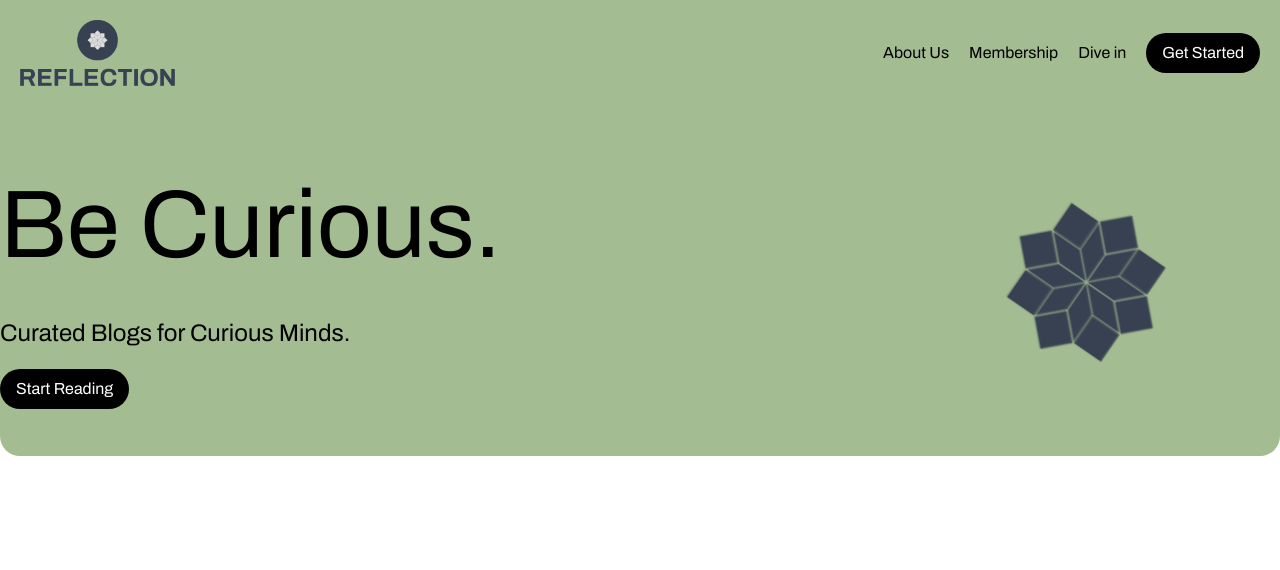
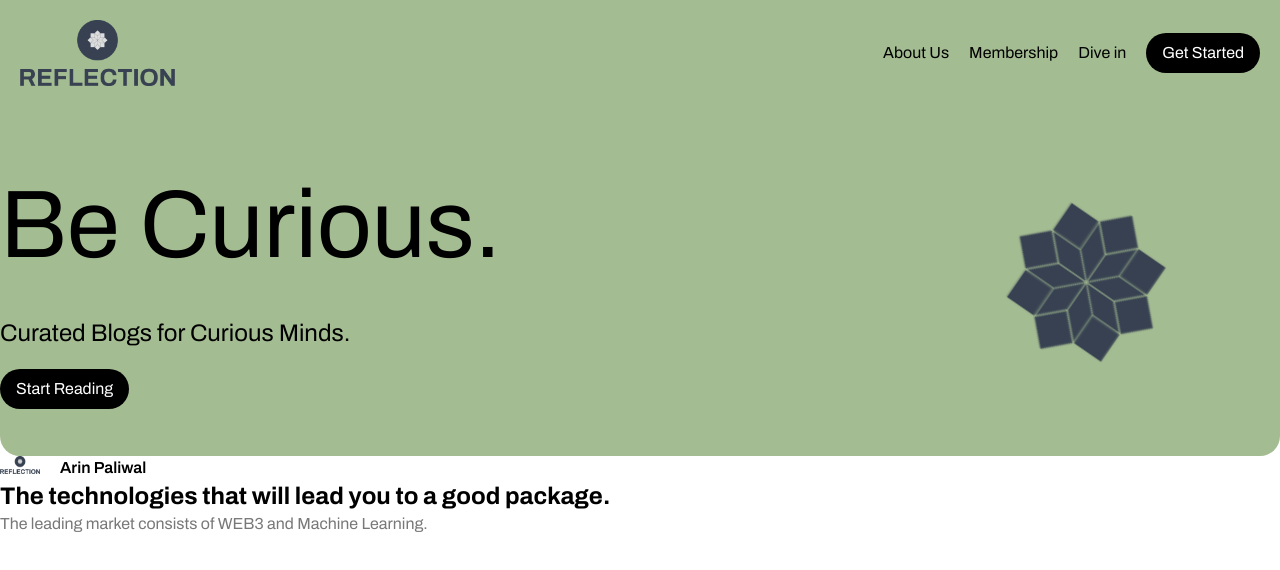
Before and after one commit to arin-paliwal/Reflection, a Next.js app: page / in a window 1280 px wide. Shown: the top 570 px of the page. Built offline with nearby package versions, Linux system fonts and the light colour scheme.

Commit message:
Maintaining Artciles

```diff
--- a/src/app/components/Cards.js
+++ b/src/app/components/Cards.js
@@ -0,0 +1,38 @@
+import Image from "next/image";
+import logo from "../../../assets/images/logo.png";
+import React from "react";
+const styles = {
+  authorContainer: "flex gap-5 ",
+  authorImageContainer: "",
+  authorImage: "object-cover",
+  postDetails: "",
+  briefing: "text-[#787878]",
+  title: "font-bold text-2xl",
+  authorName: "font-semibold",
+};
+const Cards = () => {
+  return (
+    <div className={styles.postDetails}>
+      <div className={styles.authorContainer}>
+        <div className={styles.authorImageContainer}>
+          <Image
+            src={logo}
+            alt="logo"
+            className={styles.authorImage}
+            width={40}
+            height={40}
+          />
+        </div>
+        <div className={styles.authorName}>Arin Paliwal</div>
+      </div>
+      <h1 className={styles.title}>
+        The technologies that will lead you to a good package.
+      </h1>
+      <div className={styles.briefing}>
+        The leading market consists of WEB3 and Machine Learning.
+      </div>
+    </div>
+  );
+};
+
+export default Cards;
--- a/src/app/layout.js
+++ b/src/app/layout.js
@@ -1,7 +1,7 @@
 import './globals.css'
 import Head from 'next/head';
 import { Archivo } from 'next/font/google'
-const inter = Archivo({ subsets: ['latin'] })
+const archivo = Archivo({ subsets: ['latin'] })
 export const metadata = {
   title: "Reflection",
   description: "Curated Blogs for Curious Minds.",
@@ -9,7 +9,7 @@ export const metadata = {
 export default function RootLayout({ children }) {
   return (
     <html lang="en">
-      <body className={inter.className}>{children}</body>
+      <body className={archivo.className}>{children}</body>
     </html>
   )
 }
--- a/src/app/page.js
+++ b/src/app/page.js
@@ -1,10 +1,12 @@
-import Navbar from "./components/Navbar"
+import Navbar from "./components/Navbar";
 import Banner from "./components/Banner";
+import Cards from "./components/Cards";
 export default function Home() {
   return (
     <>
-      <Navbar/>
-      <Banner/>
+      <Navbar />
+      <Banner />
+      <Cards />
     </>
   );
 }
```
